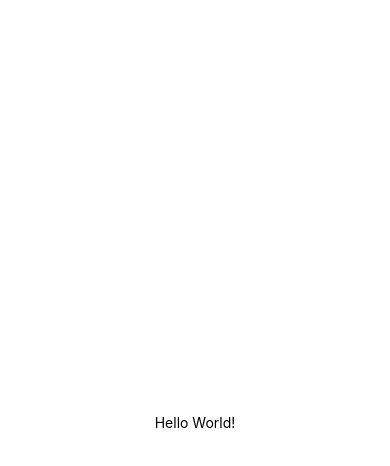
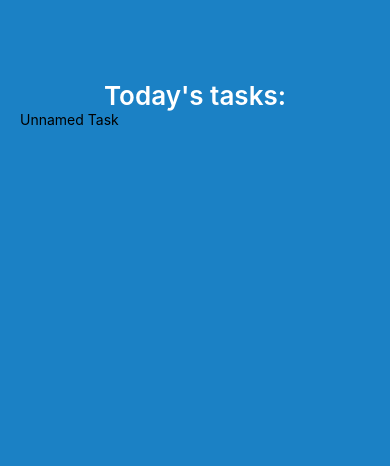
Before and after one commit to twomooncakes/react-native-todo, a React Native app: screen / in a window 390 px wide. Shown: the top 466 px of the page. Built offline with nearby package versions, Linux system fonts and the light colour scheme.

Commit message:
cleanup code, make task component and minimal style changes

```diff
--- a/App.js
+++ b/App.js
@@ -1,20 +1,40 @@
 import { StatusBar } from 'expo-status-bar';
 import { StyleSheet, Text, View } from 'react-native';
+import Task from './components/Task';
 
 export default function App() {
-  return (
-    <View style={styles.container}>
-      <Text>Hello World!</Text>
-      <StatusBar style="auto" />
-    </View>
-  );
+    return (
+        <View style={styles.container}>
+            {/* Daily Tasks */}
+            <View style={styles.tasksWrapper}>
+                <Text style={styles.sectionTitle}>Today's tasks:</Text>
+
+                <View style={styles.items}>
+                    {/* Tasks */}
+                    <Task></Task>
+                </View>
+            </View>
+        </View>
+    );
 }
 
 const styles = StyleSheet.create({
   container: {
     flex: 1,
-    backgroundColor: '#fff',
-    alignItems: 'center',
-    justifyContent: 'center',
+    backgroundColor: '#1b81c5',
+  },
+  tasksWrapper: {
+    paddingTop: 80,
+    paddingHorizontal: 20,
+
+  },
+  sectionTitle: {
+    textAlign: 'center',
+    fontSize: 26,
+    fontWeight: "600",
+    color: '#fff',
+  },
+  items: {
+
   },
 });
--- /dev/null
+++ b/components/Task.js
@@ -0,0 +1,17 @@
+import React from "react";
+import { View, Text, StyleSheet } from "react-native";
+
+
+function Task({text}) {
+    return (
+        <View style={styles.item}>
+            <Text>{text ? text : 'Unnamed Task'}</Text>
+        </View>
+    );
+}
+
+const styles = StyleSheet.create({
+
+});
+
+export default Task;
```
